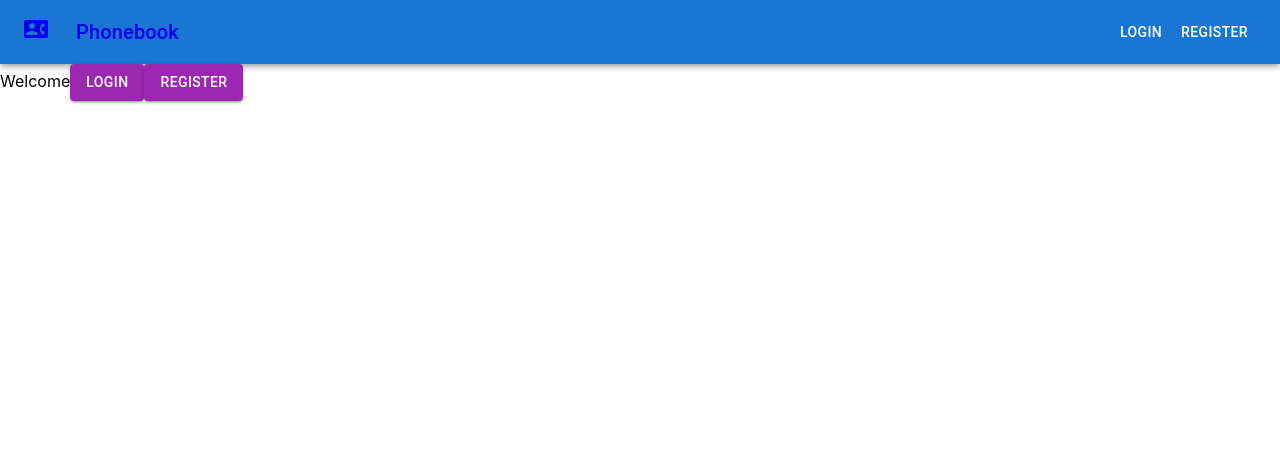
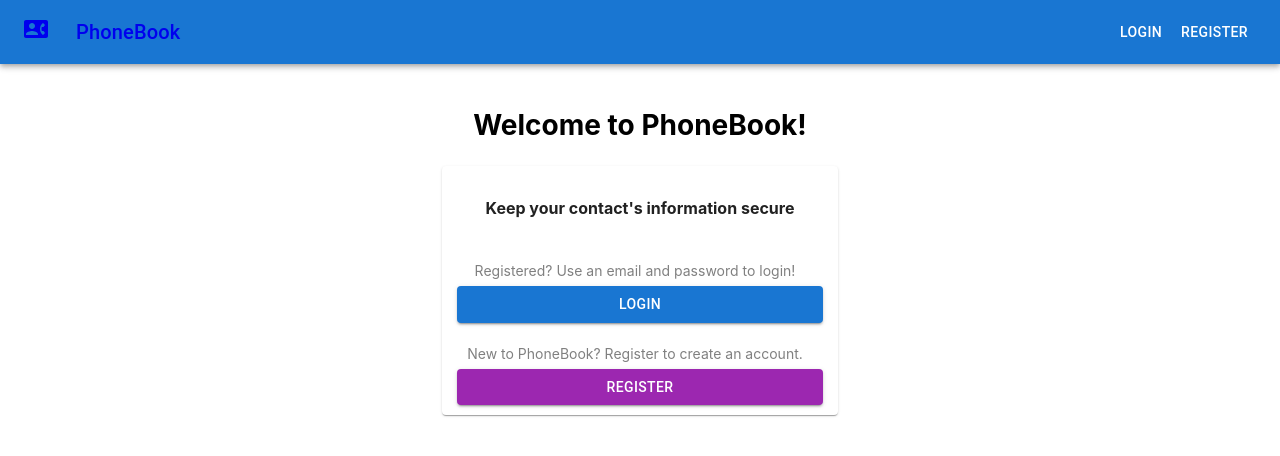
Before and after one commit to StefieCaff/goit-react-hw-08-phonebook, a React (Create React App) app: page /goit-react-hw-08-phonebook/login in a window 1280 px wide. Both pictures are taken after a click on the button "menu". Shown: the top 456 px of the page. Built offline with nearby package versions, Linux system fonts and the light colour scheme.

Commit message:
update welcome styling

```diff
--- a/src/components/App.jsx
+++ b/src/components/App.jsx
@@ -8,7 +8,7 @@ import Phonebook from "pages/Phonebook";
 import HeaderNav from './HeaderNav';
 import Login from 'pages/Login';
 import Register from 'pages/Register';
-import Welcome from 'pages/Welcome';
+import StyledWelcome from 'pages/styled-welcome';
 
 export const App = () => {
   return (
@@ -19,7 +19,7 @@ export const App = () => {
           path="/"
           element={
             <PublicRoute>
-              <Welcome />
+              <StyledWelcome />
             </PublicRoute>
           }
         />
--- a/src/components/HeaderNav.jsx
+++ b/src/components/HeaderNav.jsx
@@ -34,7 +34,7 @@ const HeaderNav = () => {
                     </Link>
                 </IconButton>
                 <Typography variant="h6" component="div" sx={{ flexGrow: 1 }}>
-                    <Link to={'/'}>Phonebook</Link>
+                    <Link to={'/'}>PhoneBook</Link>
                 </Typography>
                 {loggedIn
                     ? (
--- a/src/pages/Welcome.jsx
+++ b/src/pages/Welcome.jsx
@@ -1,17 +1,35 @@
 import { useNavigate } from "react-router-dom";
-import { Button } from "@mui/material";
+import { Button, Card, Container } from "@mui/material";
 
-const Welcome = () => {
+const Welcome = ({className}) => {
     const nav = useNavigate();
     return (
-        <div>Welcome
+        <section className={className}>
+            <Container maxWidth='xs'
+                sx={{
+                    display: 'flex',
+                    flexDirection: 'column',
+
+                }}
+            >
+                <h1>Welcome to PhoneBook!</h1>
+                <Card sx={{
+                    padding: '10px 15px',
+                    display: 'flex',
+                    flexDirection: 'column',
+                    justifyContent: 'space-between'
+                }}>
+
+                    <h2>Keep your contact's information secure</h2>
+                    <p>Registered? Use an email and password to login!</p>
                     <Button
                         variant="contained"
-                color="secondary"
+                        color="primary"
                         onClick={() => nav('/login')}
                     >
                     Login
                     </Button>
+                    <p>New to PhoneBook? Register to create an account.</p>
                     <Button
                         variant="contained"
                         color="secondary"
@@ -19,7 +37,9 @@ const Welcome = () => {
                     >
                     Register
                     </Button>
-        </div>
+                </Card>
+            </Container>
+        </section>
     );
 };
 
--- /dev/null
+++ b/src/pages/styled-welcome.js
@@ -0,0 +1,26 @@
+import styled from "@emotion/styled";
+import Welcome from "./Welcome";
+
+const StyledWelcome = styled(Welcome)`
+    h1{
+        margin: 20px 0;
+        font-size: 28px;
+        text-align: center;
+    }
+    h2{
+        margin: 20px 0 20px 0;
+        font-size: 16px;
+        text-align: center;
+    }
+    p {
+        margin: 20px 0 5px 0;
+        color: gray;
+        font-size: 14px;
+        text-align: center;
+    }
+
+
+
+`;
+
+export default StyledWelcome;
```
Lines whose indentation alone changed are shown as unchanged.
